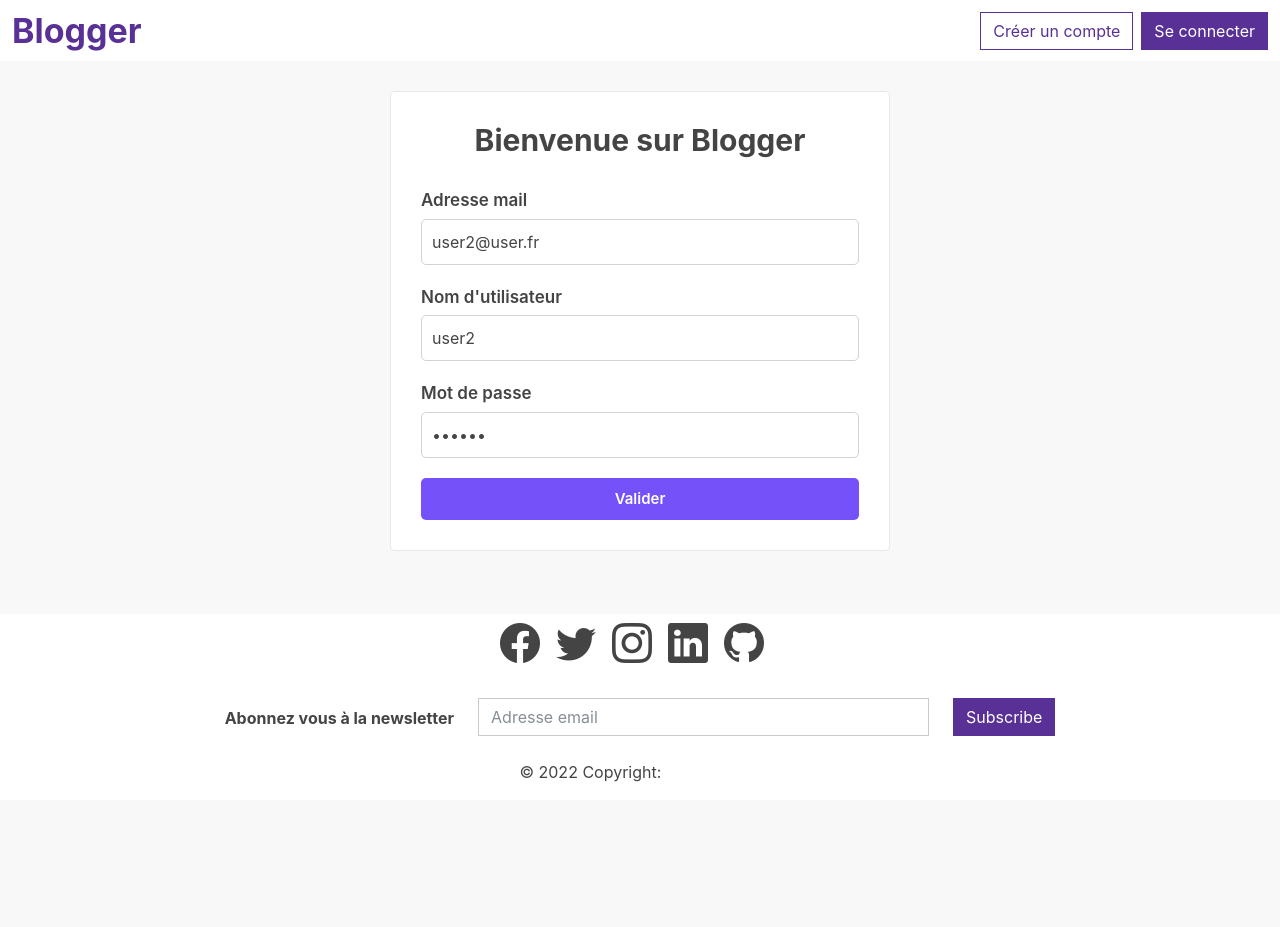
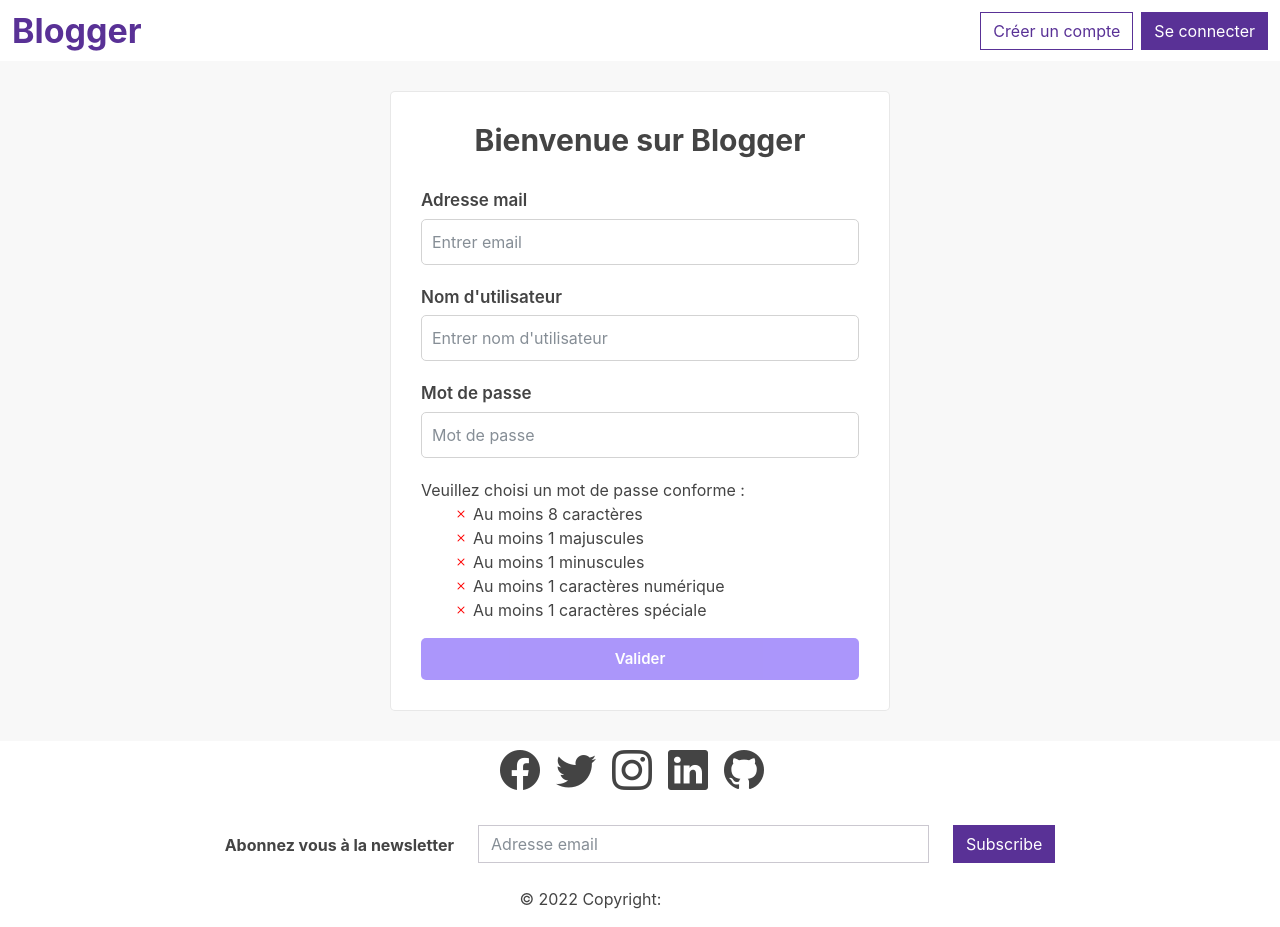
Before and after one commit to abonnet-pro/projet_blog, a React (Create React App) app: page /creation/compte in a window 1280 px wide. Before the commit the page ends 800 px from the top, so only its background shows below. Built offline with nearby package versions, Linux system fonts and the light colour scheme.

Commit message:
Regles mot de passe

```diff
--- a/src/App.css
+++ b/src/App.css
@@ -781,3 +781,19 @@
   transform: scale(1.5);
   background-color: white;
 }
+
+.imgArticle {
+  width: inherit;
+}
+
+.noPuce {
+  list-style-type: none;
+}
+
+.check {
+  color: #1e8921;
+}
+
+.wrong {
+  color: red;
+}
--- a/src/features/article-detail/component/article-detail.component.js
+++ b/src/features/article-detail/component/article-detail.component.js
@@ -24,7 +24,7 @@
                     </button>
                 </Link>
                 <div className="postDescription">
-                    <img src={ API_IMAGE + article?.attributes.image.data?.attributes.url } alt="postPicture"/>
+                    <img className="imgArticle" src={ API_IMAGE + article?.attributes.image.data?.attributes.url } alt="postPicture"/>
                     <div className="postInfo">
                         <div className="author">
                             <img src={ API_IMAGE + '/uploads/user_748f99fb59.png' } alt="avatar"/>
--- a/src/features/common/footer.js
+++ b/src/features/common/footer.js
@@ -1,13 +1,22 @@
+import {useNavigate} from "react-router-dom";
+
 export default function Footer() {
+
+    const navigate = useNavigate();
+
+    const redirect = () => {
+        navigate('/')
+    }
+
     return(
         <footer className="mt-auto bg-white text-center">
             <div className="container pb-0">
                 <section className="mb-4">
-                    <i className="pointer bi bi-facebook fs-1 me-3"/>
-                    <i className="pointer bi bi-twitter fs-1 me-3"/>
-                    <i className="pointer bi bi-instagram fs-1 me-3"/>
-                    <i className="pointer bi bi-linkedin fs-1 me-3"/>
-                    <i className="pointer bi bi-github fs-1 me-3"/>
+                    <i className="pointer bi bi-facebook fs-1 me-3" onClick={ redirect }/>
+                    <i className="pointer bi bi-twitter fs-1 me-3" onClick={ redirect }/>
+                    <i className="pointer bi bi-instagram fs-1 me-3" onClick={ redirect }/>
+                    <i className="pointer bi bi-linkedin fs-1 me-3" onClick={ redirect }/>
+                    <i className="pointer bi bi-github fs-1 me-3" onClick={ redirect }/>
                 </section>
             </div>
 
--- a/src/features/login/component/new-account-form.component.js
+++ b/src/features/login/component/new-account-form.component.js
@@ -1,9 +1,57 @@
+import {useState} from "react";
+
 export default function NewAccountForm({ form, setForm, handleSubmit }) {
+
+    const [regle1, setRegle1] = useState(false)
+    const [regle2, setRegle2] = useState(false)
+    const [regle3, setRegle3] = useState(false)
+    const [regle4, setRegle4] = useState(false)
+    const [regle5, setRegle5] = useState(false)
 
     const handleChange = (event) => {
         const key = event.target.name
         const value = event.target.value
         setForm({ ...form, [key]: value })
+
+        if(key ==='password') {
+            checkRegles(value);
+        }
+    }
+
+    function checkRegles(value) {
+        if(value.length >= 8) {
+            setRegle1(true)
+        } else {
+            setRegle1(false)
+        }
+
+        if(value.match(new RegExp("[A-Z]"))){
+            setRegle2(true)
+        } else {
+            setRegle2(false)
+        }
+
+        if(value.match(new RegExp("[a-z]"))){
+            setRegle3(true)
+        } else {
+            setRegle3(false)
+        }
+
+        if(value.match(new RegExp("[0-9]"))){
+            setRegle4(true)
+        } else {
+            setRegle4(false)
+        }
+
+        if(value.match(new RegExp("[`~!:;@#$%\^&\*]"))){
+            setRegle5(true)
+        } else {
+            setRegle5(false)
+        }
+    }
+
+    function passwordValid() {
+        return regle1 & regle2 && regle3 && regle4 && regle5;
     }
 
     return(
@@ -29,7 +77,19 @@
                         </div>
                         <input name="password" type="password" className="form-control" id="password" placeholder="Mot de passe" value={ form.password } onChange={ handleChange } required/>
                     </div>
-                    <button type="submit" className="formButton">Valider</button>
+
+                    <div>
+                        Veuillez choisi un mot de passe conforme :
+                        <ul className="noPuce">
+                            <li>{ regle1 ? <i className="bi bi-check check me-1"/> : <i className="bi bi-x wrong me-1"/> }Au moins 8 caractères</li>
+                            <li>{ regle2 ? <i className="bi bi-check check me-1"/> : <i className="bi bi-x wrong me-1"/> }Au moins 1 majuscules</li>
+                            <li>{ regle3 ? <i className="bi bi-check check me-1"/> : <i className="bi bi-x wrong me-1"/> }Au moins 1 minuscules</li>
+                            <li>{ regle4 ? <i className="bi bi-check check me-1"/> : <i className="bi bi-x wrong me-1"/> }Au moins 1 caractères numérique</li>
+                            <li>{ regle5 ? <i className="bi bi-check check me-1"/> : <i className="bi bi-x wrong me-1"/> }Au moins 1 caractères spéciale</li>
+                        </ul>
+                    </div>
+
+                    <button type="submit" className={ "formButton " + (!passwordValid() ? "disabled" : "") }>Valider</button>
                 </form>
             </div>
         </div>
--- a/src/features/login/container/login.container.js
+++ b/src/features/login/container/login.container.js
@@ -11,7 +11,7 @@
 export default function LoginContainer() {
 
     const navigate = useNavigate();
-    const [form, setForm] = useState({ email: 'admin@admin.fr', password: 'Admin!' });
+    const [form, setForm] = useState({ email: '', password: '' });
 
     const handleSubmit = (event) => {
         event.preventDefault();
--- a/src/features/login/container/new-account.container.js
+++ b/src/features/login/container/new-account.container.js
@@ -1,15 +1,13 @@
 import NewAccountForm from "../component/new-account-form.component";
 import {useState} from "react";
 import {createAccount} from "../service/login.service";
-import {JWT_KEY, setLocaleStorage, USER_KEY} from "../../../services/localStorage.service";
-import {contextPrototype} from "../../../services/usersContext.service";
 import {toast} from "react-toastify";
 import {useNavigate} from "react-router-dom";
 
 export default function NewAccountContainer() {
 
     const navigate = useNavigate();
-    const [form, setForm] = useState({ email: 'user2@user.fr', username : 'user2' ,password: 'User2!' });
+    const [form, setForm] = useState({ email: '', username : '' ,password: '' });
 
     const handleSubmit = (event) => {
         event.preventDefault();
@@ -22,11 +20,7 @@
 
         const loginCallBack = (data) => {
             if(data.data !== null) {
-                localStorage.clear();
-                setLocaleStorage(JWT_KEY, data.jwt);
-                setLocaleStorage(USER_KEY, data.user)
-                contextPrototype.setUser(data.user);
-                navigate('/');
+                navigate('/login');
             } else {
                 toast.error("Inscription impossible", {
                     theme: "colored"
--- a/src/features/login/service/login.service.js
+++ b/src/features/login/service/login.service.js
@@ -63,7 +63,7 @@
         .then(res => res.json())
         .then(res => {
             if(res.data) {
-                toast.success("Inscription validée");
+                toast.success("Inscription validé, veuillez vous connecter");
             }
         })
         .catch(error => console.log(error));
--- a/src/features/profile/component/profile-commentaires.component.js
+++ b/src/features/profile/component/profile-commentaires.component.js
@@ -91,9 +91,9 @@
                                                     <img src={ API_IMAGE + '/uploads/user_748f99fb59.png' } alt="avatar"/>
                                                     <div>
                                                 <span className="commentAuthorName">
-                                                {article.attributes.utilisateur.data.attributes.username} •
+                                                { commentaire.attributes.username } •
                                             <span className={'commentDate'}> {new Date(commentaire?.attributes.createdAt).toLocaleDateString('fr-FR', optionsDate)} à {new Date(commentaire?.attributes.createdAt).toLocaleTimeString()}</span></span>
-                                                        <div className="commentAuthorName">{ article.attributes.utilisateur.data.attributes.email }</div>
+                                                        <div className="commentAuthorName">{ commentaire.attributes.email }</div>
                                                     </div>
                                                 </div>
                                                 <div className="commentText">
--- a/src/features/profile/container/profile.container.js
+++ b/src/features/profile/container/profile.container.js
@@ -48,10 +48,27 @@
             .catch(error => console.log(error))
     }
 
+    function fillComments(data) {
+        for(let article of data) {
+            if(article.attributes.commentaires.data.length > 0) {
+                for(let commentaire of article.attributes.commentaires.data) {
+                    fetch(`${API}/commentaires/${ commentaire.id }?populate=*`, headerToken)
+                        .then(res => res.json())
+                        .then(data2 => {
+                            commentaire.attributes.username = data2.data.attributes.utilisateur.data.attributes.username
+                            commentaire.attributes.email = data2.data.attributes.utilisateur.data.attributes.email
+                        })
+                        .catch(error => console.log(error))
+                }
+            }
+        }
+    }
+
     const callApi = () => {
         fetch(`${API}/articles?populate=*${filters}&filters[visible][$eq]=true&sort[0]=createdAt%3Adesc`, headerToken)
             .then(res => res.json())
             .then(data => {
+                fillComments(data.data);
                 setArticles(data.data)
             })
             .catch(error => console.log(error))
```
